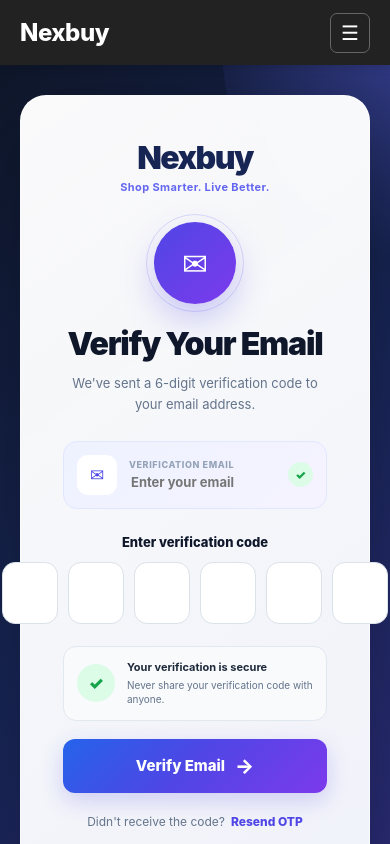
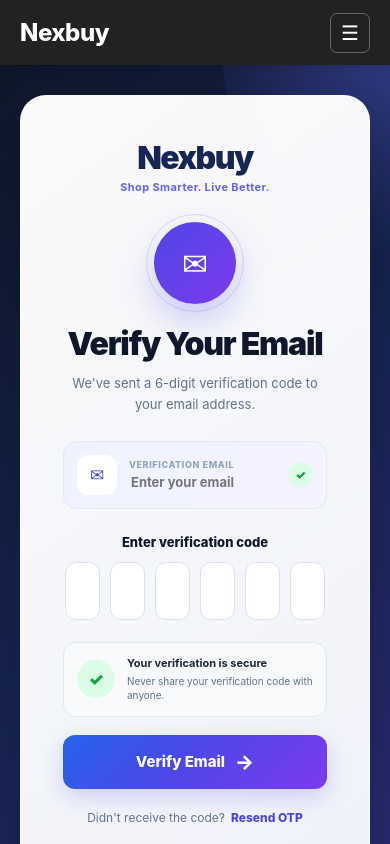
Before and after one commit to apexcoderaziz/nexbuy-ecommerce, a React (Vite) app in the folder frontend/: page /verify-otp in a window 390 px wide. Shown: the top 844 px of the page. Built offline with nearby package versions, Linux system fonts and the light colour scheme; no server answers.

Commit message:
Fix production CORS and mobile responsiveness

```diff
--- a/frontend/src/index.css
+++ b/frontend/src/index.css
@@ -461,3 +461,57 @@
     font-size: 10px !important;
   }
 }
+
+/* ==========================================
+   Nexbuy OTP - Mobile Responsive Fix
+   ========================================== */
+
+.nexbuy-otp-container {
+  width: 100%;
+  max-width: 100%;
+  box-sizing: border-box;
+  display: flex;
+  justify-content: center;
+  gap: 10px;
+  padding: 0;
+  margin: 0 auto;
+}
+
+.nexbuy-otp-input {
+  flex: 0 1 56px;
+  width: 56px !important;
+  max-width: 56px;
+  min-width: 0;
+  box-sizing: border-box;
+}
+
+@media (max-width: 520px) {
+  .nexbuy-otp-container {
+    gap: clamp(4px, 2vw, 8px);
+    padding: 0 2px;
+  }
+
+  .nexbuy-otp-input {
+    width: clamp(42px, 13vw, 52px) !important;
+    height: clamp(52px, 15vw, 58px) !important;
+    max-width: none;
+    flex: 1 1 0;
+    font-size: clamp(20px, 6vw, 24px) !important;
+    border-radius: 11px !important;
+  }
+}
+
+@media (max-width: 380px) {
+  .nexbuy-otp-container {
+    gap: 4px;
+    padding: 0;
+  }
+
+  .nexbuy-otp-input {
+    width: calc((100% - 20px) / 6) !important;
+    height: 50px !important;
+    flex: 1 1 0;
+    font-size: 20px !important;
+    border-radius: 10px !important;
+  }
+}
--- a/frontend/src/pages/VerifyOTP.jsx
+++ b/frontend/src/pages/VerifyOTP.jsx
@@ -317,6 +317,7 @@
             </label>
 
             <div
+              className="nexbuy-otp-container"
               style={otpContainerStyle}
               onPaste={handleOtpPaste}
             >
@@ -344,6 +345,7 @@
                         e
                       )
                     }
+                    className="nexbuy-otp-input"
                     style={{
                       ...otpInputStyle,
                       ...(digit
```
Also changed, not shown: 1 other file (tests, documents, lock files or other folders).
